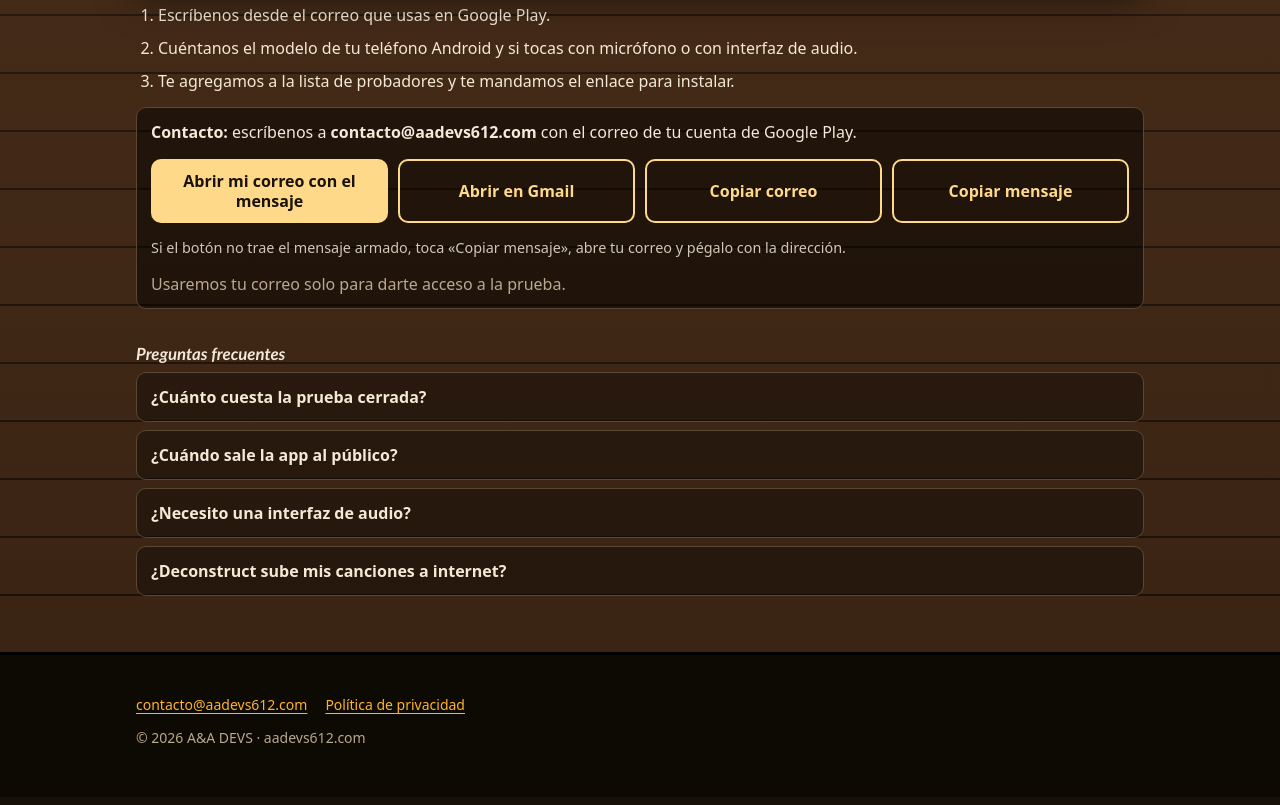
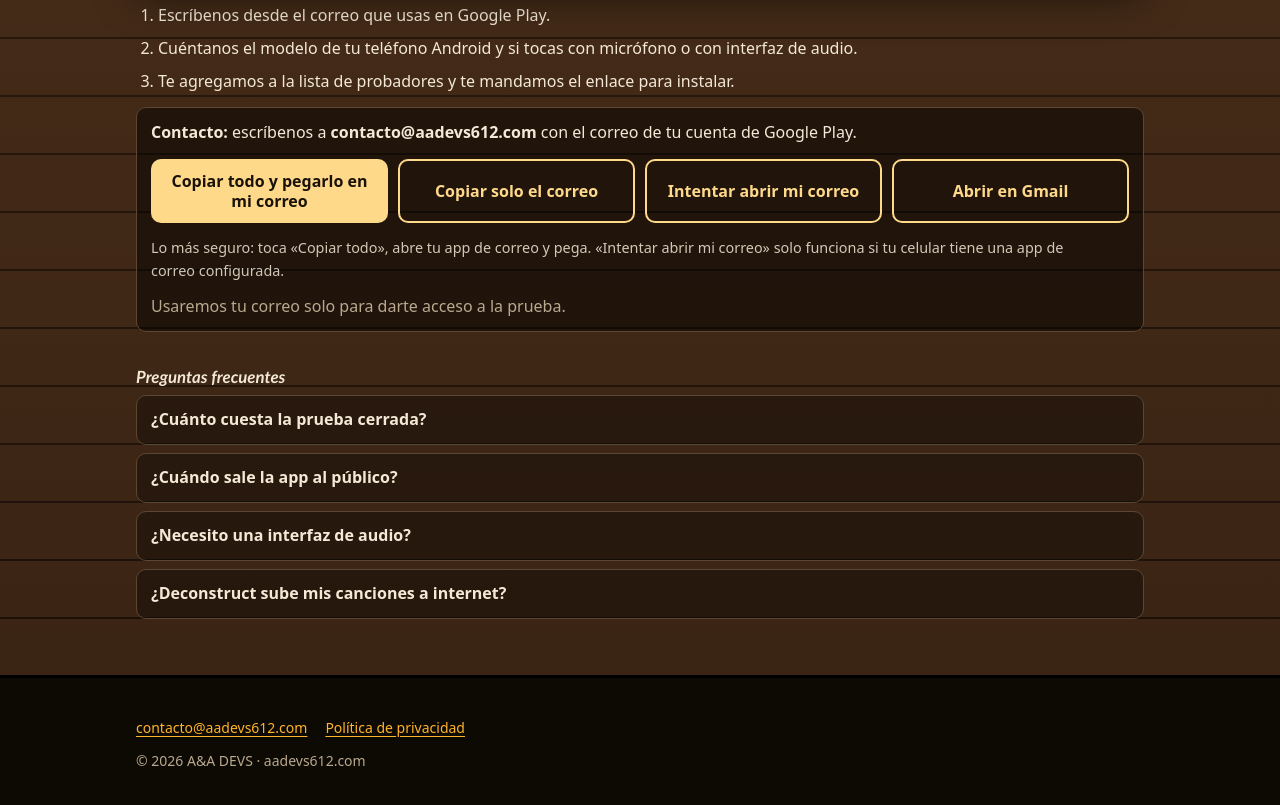
Before and after one commit to ponzho90/AADEVs612, a plain HTML site: page index.html in a window 1280 px wide. Shown: the part 4507-5312 px from the top of the page. Drawn offline with Linux system fonts and the light colour scheme.

Commit message:
Página ronda 16: «Copiar todo» pasa a ser el botón principal de contacto; abrir correo queda como intento (Ximena, Web y Android)
Co-Authored-By: Claude Sonnet 5.5 <noreply@anthropic.com>
Claude-Session: https://claude.ai/code/session_01EBKvr99qmdFLM6Ty2cvfjH

```diff
--- a/index.html
+++ b/index.html
@@ -258,11 +258,8 @@ html{scroll-behavior:auto}
 <li>Cuéntanos el modelo de tu teléfono Android y si tocas con micrófono o con interfaz de audio.</li>
 <li>Te agregamos a la lista de probadores y te mandamos el enlace para instalar.</li></ol>
 <div class="nota"><p><strong>Contacto:</strong> escríbenos a <b class="mail">contacto@aadevs612.com</b> con el correo de tu cuenta de Google Play.</p>
-<div class="acc"><a class="cta" href="mailto:contacto@aadevs612.com?subject=Quiero%20entrar%20a%20la%20prueba%20cerrada&amp;body=Correo%20de%20mi%20cuenta%20de%20Google%20Play%3A%0AModelo%20de%20mi%20tel%C3%A9fono%20Android%3A%0AToco%20con%3A%20micr%C3%B3fono%20%2F%20interfaz%20de%20audio">Abrir mi correo con el mensaje</a>
-<a class="cta sec" id="gmailweb" target="_blank" rel="noopener" href="https://mail.google.com/mail/?view=cm&amp;to=contacto%40aadevs612.com&amp;su=Quiero%20entrar%20a%20la%20prueba%20cerrada&amp;body=Correo%20de%20mi%20cuenta%20de%20Google%20Play%3A%0AModelo%20de%20mi%20tel%C3%A9fono%20Android%3A%0AToco%20con%3A%20micr%C3%B3fono%20%2F%20interfaz%20de%20audio">Abrir en Gmail</a>
-<button class="cta sec" type="button" data-copia="contacto@aadevs612.com">Copiar correo</button>
-<button class="cta sec" type="button" data-copia="Correo de mi cuenta de Google Play:&#10;Modelo de mi teléfono Android:&#10;Toco con: micrófono / interfaz de audio">Copiar mensaje</button></div>
-<p class="aviso" id="copiado" role="status">Si el botón no trae el mensaje armado, toca «Copiar mensaje», abre tu correo y pégalo con la dirección.</p>
+<div class="acc"><button class="cta" type="button" data-copia="Para: contacto@aadevs612.com&#10;Asunto: Quiero entrar a la prueba cerrada&#10;&#10;Correo de mi cuenta de Google Play:&#10;Modelo de mi teléfono Android:&#10;Toco con: micrófono / interfaz de audio">Copiar todo y pegarlo en mi correo</button><button class="cta sec" type="button" data-copia="contacto@aadevs612.com">Copiar solo el correo</button><a class="cta sec" href="mailto:contacto@aadevs612.com?subject=Quiero%20entrar%20a%20la%20prueba%20cerrada&amp;body=Correo%20de%20mi%20cuenta%20de%20Google%20Play%3A%0AModelo%20de%20mi%20tel%C3%A9fono%20Android%3A%0AToco%20con%3A%20micr%C3%B3fono%20%2F%20interfaz%20de%20audio">Intentar abrir mi correo</a><a class="cta sec" id="gmailweb" target="_blank" rel="noopener" href="https://mail.google.com/mail/?view=cm&amp;to=contacto%40aadevs612.com&amp;su=Quiero%20entrar%20a%20la%20prueba%20cerrada&amp;body=Correo%20de%20mi%20cuenta%20de%20Google%20Play%3A%0AModelo%20de%20mi%20tel%C3%A9fono%20Android%3A%0AToco%20con%3A%20micr%C3%B3fono%20%2F%20interfaz%20de%20audio">Abrir en Gmail</a></div>
+<p class="aviso" id="copiado" role="status">Lo más seguro: toca «Copiar todo», abre tu app de correo y pega. «Intentar abrir mi correo» solo funciona si tu celular tiene una app de correo configurada.</p>
 <p class="m" style="margin:0">Usaremos tu correo solo para darte acceso a la prueba.</p></div>
 <h3 style="margin-top:34px">Preguntas frecuentes</h3>
 <details class="faq"><summary>¿Cuánto cuesta la prueba cerrada?</summary><p>Nada. Quien participa usa Pro gratis durante la prueba.</p></details>
```
